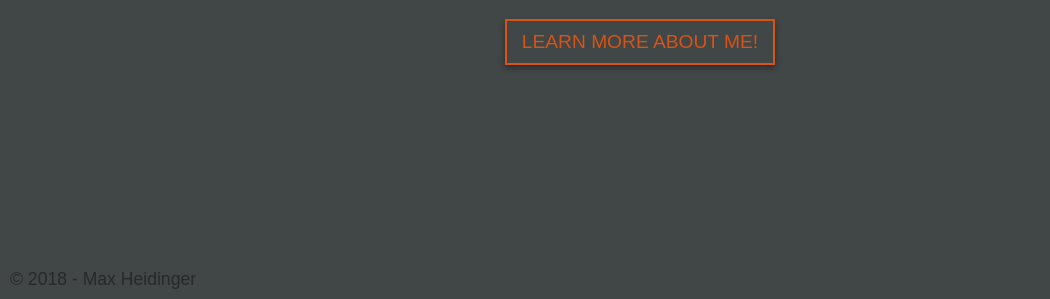
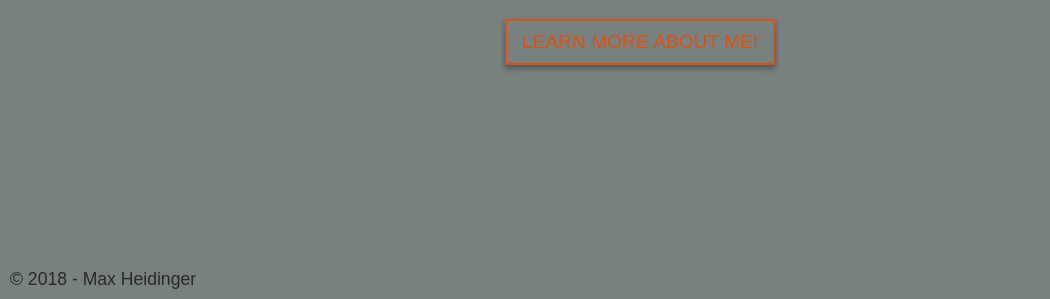
Before and after one commit to mheidinger/max-heidinger.de, a plain HTML site: page index.html in a window 1280 px wide. Shown: the part 501-800 px from the top of the page, without its empty margins (0-1050 px from the left). Drawn offline with nearby package versions, Linux system fonts and the light colour scheme; a web font is replaced by a local one.

Commit message:
Lighter background color

```diff
--- a/style/main.css
+++ b/style/main.css
@@ -4,7 +4,7 @@ body {
 }
 
 body {
-	background-color: #414646;
+	background-color: #798080;
 	font-family: 'Aldrich', sans-serif;
 }
 
```
